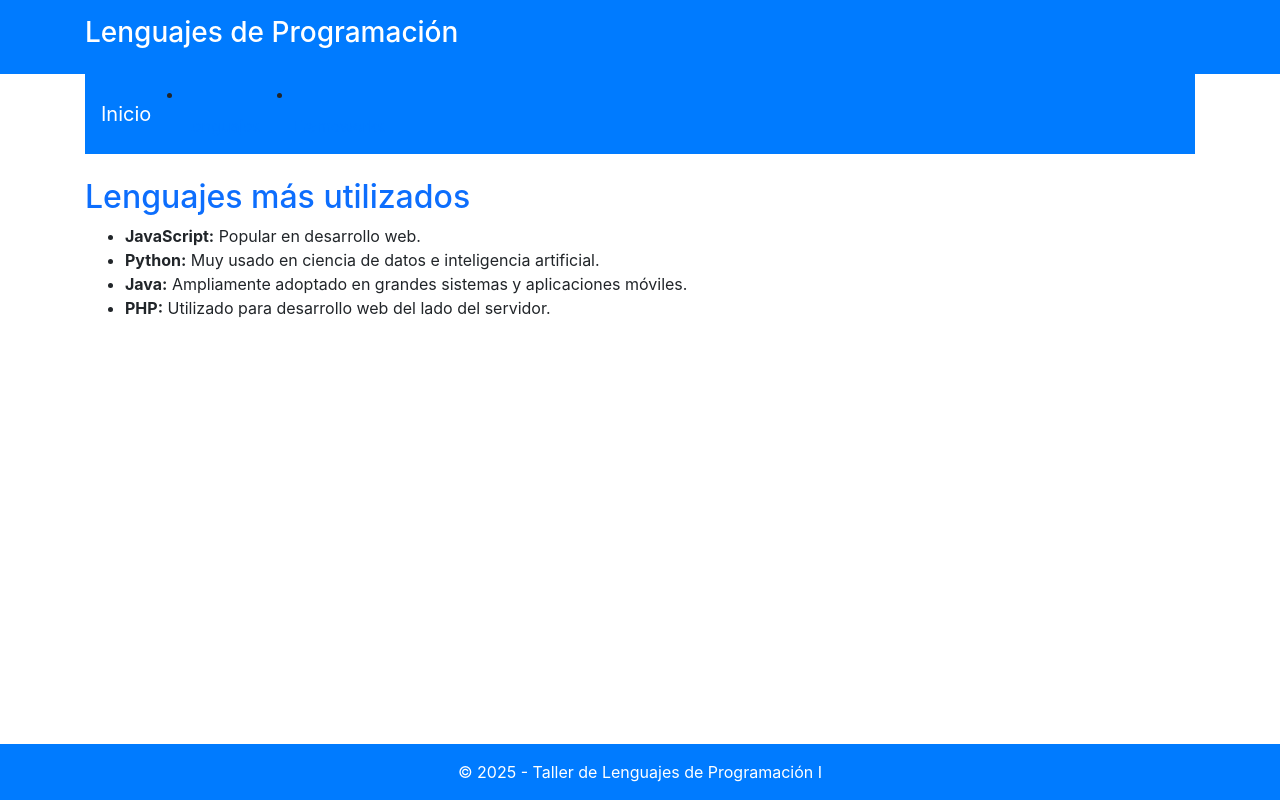
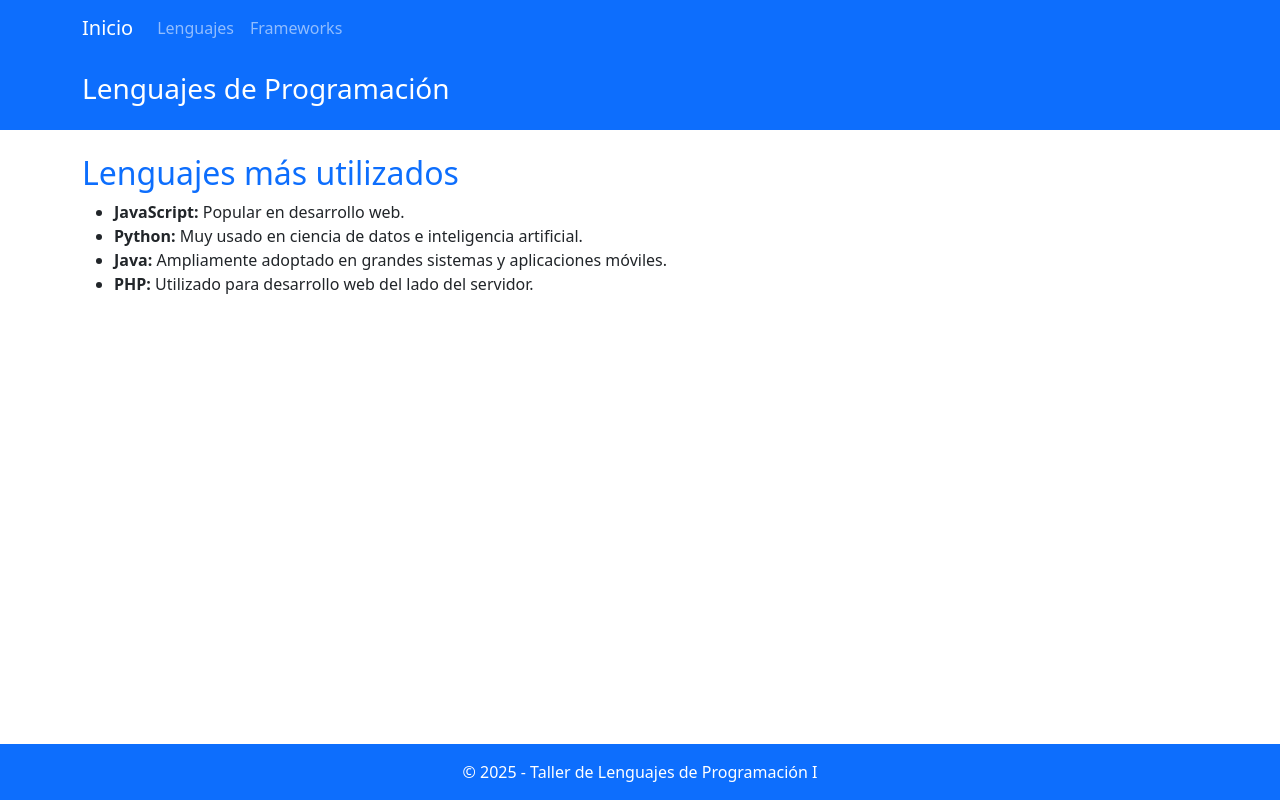
Before and after one commit to selebrittz/recuperatorio-primer-parcial-britez-selena, a plain HTML site: page lenguajes.html in a window 1280 px wide. Drawn offline with nearby package versions, Linux system fonts and the light colour scheme.

Commit message:
He indentado la carpeta lenguajes, he utilizado la ultima version de bootstrap, acomode correctamente el header y he corregido errores de sintaxis

```diff
--- a/lenguajes.html
+++ b/lenguajes.html
@@ -2,37 +2,35 @@
 <html lang="es">
   <head>
     <meta charset="UTF-8" />
-    <meta name="viewport" content="width=device-width, initial-scale=1.0" />
+    <meta name="viewport" content="width=device-width, initial-scale=1.0"/>
     <title>Lenguajes | Programación</title>
-    <link
-      href="https://cdn.jsdelivr.net/npm/bootstrap@1.2.3/dist/css/bootstrap.min.css"
-      rel="stylesheet"
-    />
-    <link rel="stylesheet" href="assets/css/lenguajes.css" />
+    <link href="https://cdn.jsdelivr.net/npm/bootstrap@5.3.7/dist/css/bootstrap.min.css" rel="stylesheet" integrity="sha384-LN+7fdVzj6u52u30Kp6M/trliBMCMKTyK833zpbD+pXdCLuTusPj697FH4R/5mcr" crossorigin="anonymous">
+    <link href="assets/css/lenguajes.css" rel="stylesheet"/>
   </head>
+
   <body class="d-flex flex-column min-vh-100">
+
+    <nav class="navbar navbar-expand-lg navbar-dark bg-primary">
+      <div class="container">
+        <a class="navbar-brand" href="index.html">Inicio</a>
+        <div class="collapse navbar-collapse">
+          <ul class="navbar-nav">
+           <li class="nav-item"><a class="nav-link" href="lenguajes.html">Lenguajes</a></li>
+           <li class="nav-item"><a class="nav-link" href="frameworks.html">Frameworks</a></li>
+          </ul>
+        </div>
+      </div>
+    </nav>
+
     <header class="bg-primary text-white p-3">
       <div class="container">
         <h1 class="h3">Lenguajes de Programación</h1>
       </div>
     </header>
 
-    <div class="container">
-    <nav class="navbar navbar-expand-lg navbar-dark bg-primary">
-        <a class="navbar-brand" href="index.html">Inicio</a>
-        <div class="collapse navbar-collapse">
-          <ul class="navbar-nav">
-          </ul>
-          <li class="nav-item">
-            <a class="nav-link" href="frameworks.html">Lenguajes</a>
-          </li>
-          <li class="nav-item"><a class="nav-link" href="">Frameworks</a></li>
-        </div>
-      </div>
-    </nav>
 
-    <section>
     <main class="container py-4">
+      <section>
         <h2>Lenguajes más utilizados</h2>
         <ul>
           <li><strong>JavaScript:</strong> Popular en desarrollo web.</li>
@@ -55,5 +53,7 @@
     <footer class="bg-primary text-white text-center p-3 mt-auto">
       <p class="mb-0">© 2025 - Taller de Lenguajes de Programación I</p>
     </footer>
+
+    <script src="https://cdn.jsdelivr.net/npm/bootstrap@5.3.7/dist/js/bootstrap.bundle.min.js" integrity="sha384-ndDqU0Gzau9qJ1lfW4pNLlhNTkCfHzAVBReH9diLvGRem5+R9g2FzA8ZGN954O5Q" crossorigin="anonymous"></script>
   </body>
 </html>
```
